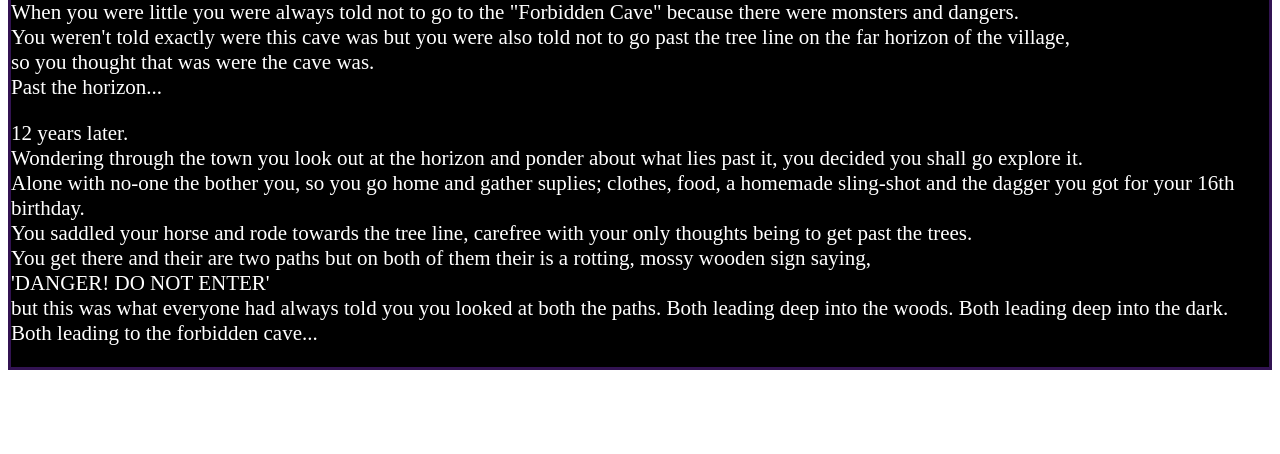
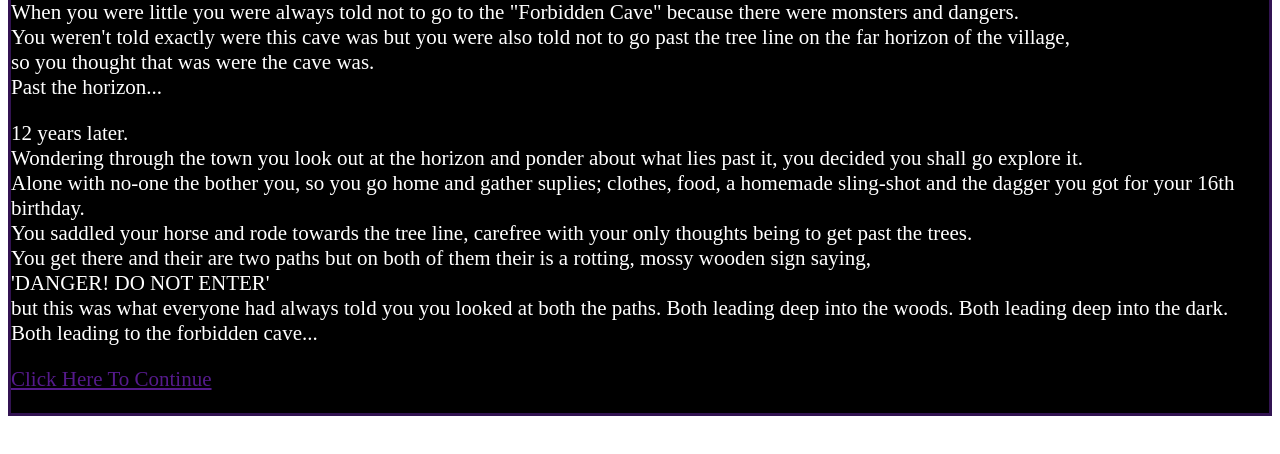
Before and after one commit to ugeno/kwestme, a plain HTML site: page src/IOJAQ-QuestoftheForbiddenCave.html in a window 1280 px wide. Shown: the part 284-738 px from the top of the page. Drawn offline with Linux system fonts and the light colour scheme.

Commit message:
add files

```diff
--- a/src/IOJAQ-QuestoftheForbiddenCave.html
+++ b/src/IOJAQ-QuestoftheForbiddenCave.html
@@ -42,6 +42,9 @@
             but this was what everyone had always told you you looked at both the paths. Both leading deep into the woods. Both leading deep into the dark.<br/>
             Both leading to the forbidden cave...
         </p>
+        <p>
+            <a href="">Click Here To Continue</a>
+        </p>
     </div>
 </body>
 </html>
```
